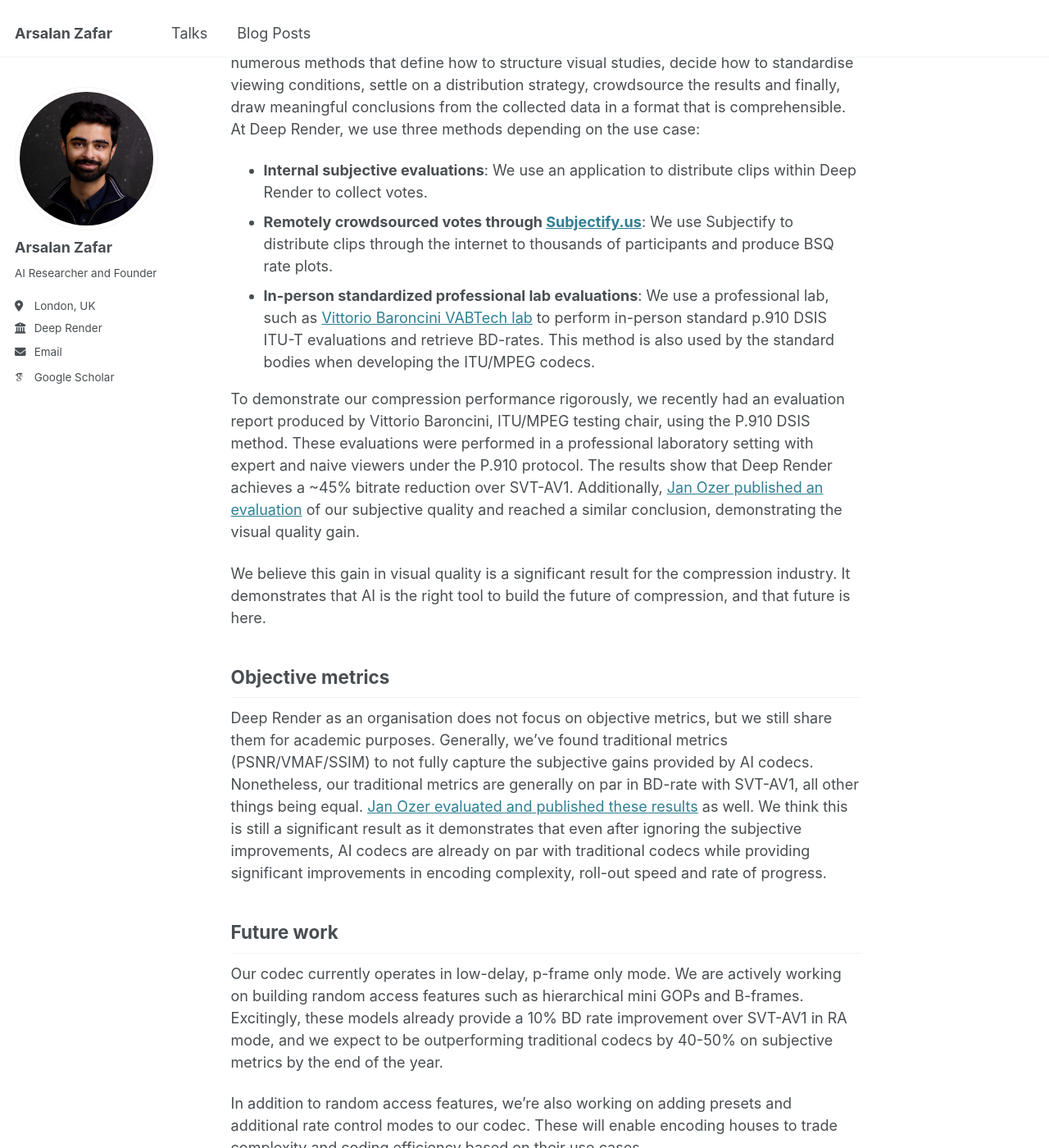
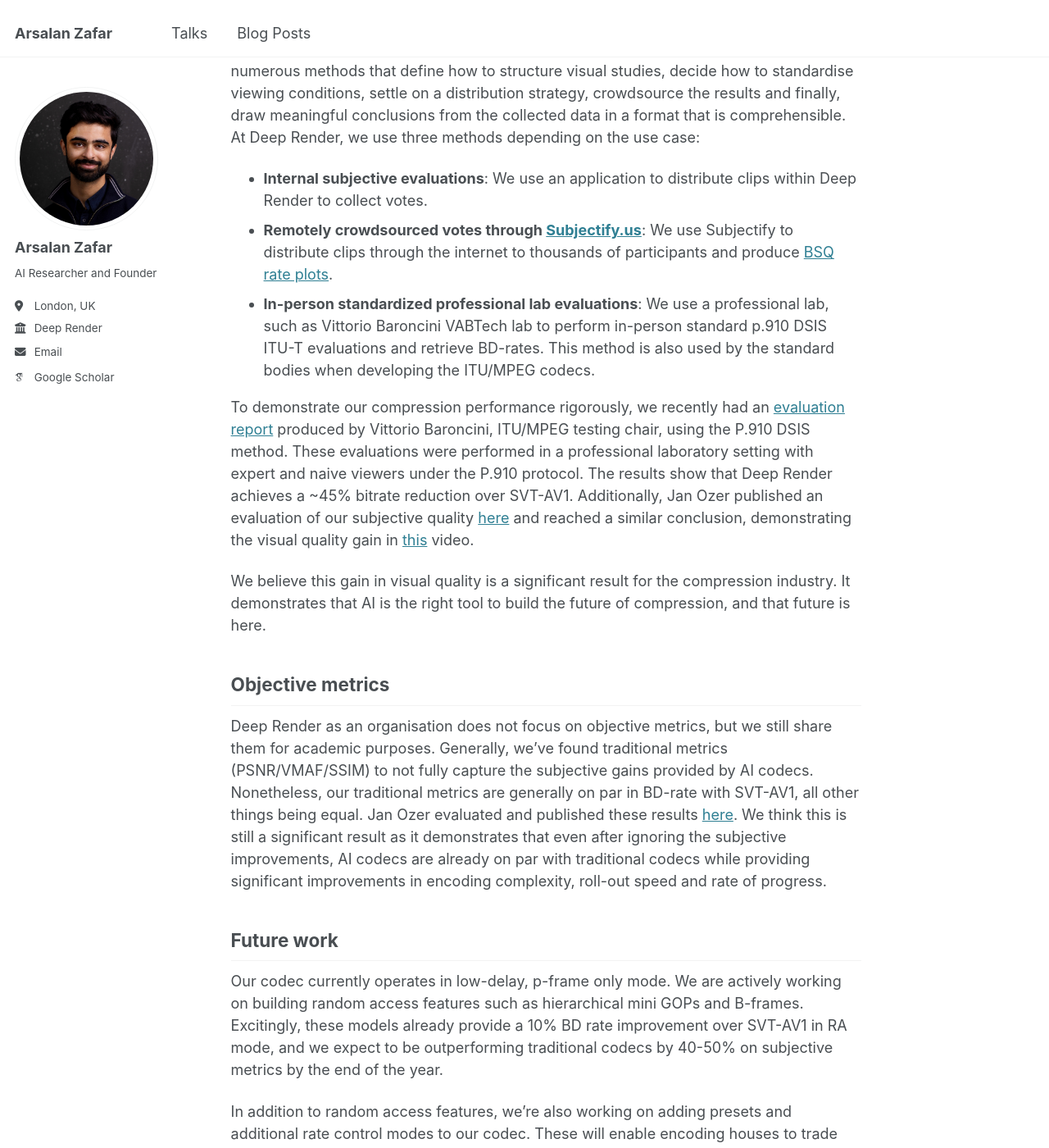
Before and after one commit to Arsalan-zafar/Arsalan-zafar.github.io, a Jekyll site: the page built from _posts/2025-05-22-What-We've-Built-(So-Far).md, in a window 1280 px wide and 1400 px high, scrolled down 798 px. Shown: the whole window at 82% size. Built offline with Jekyll 4.4.1, drawn with Linux system fonts in a browser that asks for light colours; some web fonts are replaced; some of the changed text lies outside the part shown.

Commit message:
fixed blog issues

```diff
--- a/_posts/2025-05-22-What-We've-Built-(So-Far).md
+++ b/_posts/2025-05-22-What-We've-Built-(So-Far).md
@@ -9,9 +9,9 @@ tags:
 published: True
 ---
 
-Deep Render was built from the ground up to develop a production ready codec. We focused on developing an AI codec with low computational complexity and high compression efficiency. We worked with a relentless product focus, efficient tooling and process driven research. After 4 years in the trenches, we have developed a codec that can achieve real-time encode and decode with over 45% BD rate saving w.r.t. SVT-AV1. In other words, the world's first AI codec.
+Deep Render was built from the [ground up](https://arsalan-zafar.github.io/posts/2024/04/solving-ai-based-compression/) to develop a production ready codec. We focused on developing an AI codec with low computational complexity and high compression efficiency. We worked with a relentless product focus, efficient tooling and process driven research. After 4 years in the trenches, we have developed a codec that can achieve real-time encode and decode with over 45% BD rate saving w.r.t. SVT-AV1. In other words, the world's first AI codec.
 
-To demonstrate what we've built so far, we've made our visual comparison app ([eval.deeprender.ai](https://eval.deeprender.ai)) public - so everyone can assess our visual quality. We've also recently had [Jan Ozer](https://www.linkedin.com/in/jan-ozer/) (streaming media) and [Vittorio Baroncini](https://fub.academia.edu/VittorioBaroncini/CurriculumVitae) (ITU and MPEG testing chair) test our codec and compression performance claims. In this blog, I'll highlight our key achievements to date and touch on what we're working towards now.
+To demonstrate what we've built so far, we've made our visual comparison app ([eval.deeprender.ai](https://eval.deeprender.ai)) public - so everyone can assess our visual quality. We've also recently had [Jan Ozer](https://www.linkedin.com/in/jan-ozer/) (streaming media) and [Vittorio Baroncini](https://fub.academia.edu/VittorioBaroncini/CurriculumVitae) (ITU and MPEG testing chair) test our [codec and compression performance claims](https://streaminglearningcenter.com/codecs/deep-render-an-ai-codec-that-encodes-in-ffmpeg-plays-in-vlc-and-outperforms-svt-av1.html). In this blog, I'll highlight our key achievements to date and touch on what we're working towards now.
 
 # Compression efficiency
 
@@ -22,16 +22,16 @@ Our primary focus for compression efficiency is with respect to visual quality,
 Verifying visual quality can be difficult, tedious and expensive. We have to pick between numerous methods that define how to structure visual studies, decide how to standardise viewing conditions, settle on a distribution strategy, crowdsource the results and finally, draw meaningful conclusions from the collected data in a format that is comprehensible. At Deep Render, we use three methods depending on the use case:
 
 * **Internal subjective evaluations**: We use an application to distribute clips within Deep Render to collect votes.
-* **Remotely crowdsourced votes through [Subjectify.us](https://subjectify.us)**: We use Subjectify to distribute clips through the internet to thousands of participants and produce BSQ rate plots.
-* **In-person standardized professional lab evaluations**: We use a professional lab, such as [Vittorio Baroncini VABTech lab](https://fub.academia.edu/VittorioBaroncini/CurriculumVitae) to perform in-person standard p.910 DSIS ITU-T evaluations and retrieve BD-rates. This method is also used by the standard bodies when developing the ITU/MPEG codecs.
+* **Remotely crowdsourced votes through [Subjectify.us](https://subjectify.us)**: We use Subjectify to distribute clips through the internet to thousands of participants and produce [BSQ rate plots](https://www.researchgate.net/publication/340060891_BSQ-rate_a_new_approach_for_video-codec_performance_comparison_and_drawbacks_of_current_solutions).
+* **In-person standardized professional lab evaluations**: We use a professional lab, such as Vittorio Baroncini VABTech lab to perform in-person standard p.910 DSIS ITU-T evaluations and retrieve BD-rates. This method is also used by the standard bodies when developing the ITU/MPEG codecs.
 
-To demonstrate our compression performance rigorously, we recently had an evaluation report produced by Vittorio Baroncini, ITU/MPEG testing chair, using the P.910 DSIS method. These evaluations were performed in a professional laboratory setting with expert and naive viewers under the P.910 protocol. The results show that Deep Render achieves a ~45% bitrate reduction over SVT-AV1. Additionally, [Jan Ozer published an evaluation](https://www.linkedin.com/in/jan-ozer/) of our subjective quality and reached a similar conclusion, demonstrating the visual quality gain.
+To demonstrate our compression performance rigorously, we recently had an [evaluation report](https://drive.google.com/file/d/1eU3gsBxfEFowRzxVYGcrsGK8BxgJLOe3/view) produced by Vittorio Baroncini, ITU/MPEG testing chair, using the P.910 DSIS method. These evaluations were performed in a professional laboratory setting with expert and naive viewers under the P.910 protocol. The results show that Deep Render achieves a ~45% bitrate reduction over SVT-AV1. Additionally, Jan Ozer published an evaluation of our subjective quality [here](https://streaminglearningcenter.com/codecs/deep-render-an-ai-codec-that-encodes-in-ffmpeg-plays-in-vlc-and-outperforms-svt-av1.html) and reached a similar conclusion, demonstrating the visual quality gain in [this](https://www.youtube.com/watch?v=D49ckpIoXB8&t=2s&ab_channel=JanOzer) video.
 
 We believe this gain in visual quality is a significant result for the compression industry. It demonstrates that AI is the right tool to build the future of compression, and that future is here.
 
 ## Objective metrics
 
-Deep Render as an organisation does not focus on objective metrics, but we still share them for academic purposes. Generally, we've found traditional metrics (PSNR/VMAF/SSIM) to not fully capture the subjective gains provided by AI codecs. Nonetheless, our traditional metrics are generally on par in BD-rate with SVT-AV1, all other things being equal. [Jan Ozer evaluated and published these results](https://www.linkedin.com/in/jan-ozer/) as well. We think this is still a significant result as it demonstrates that even after ignoring the subjective improvements, AI codecs are already on par with traditional codecs while providing significant improvements in encoding complexity, roll-out speed and rate of progress.
+Deep Render as an organisation does not focus on objective metrics, but we still share them for academic purposes. Generally, we've found traditional metrics (PSNR/VMAF/SSIM) to not fully capture the subjective gains provided by AI codecs. Nonetheless, our traditional metrics are generally on par in BD-rate with SVT-AV1, all other things being equal. Jan Ozer evaluated and published these results [here](https://streaminglearningcenter.com/codecs/deep-render-an-ai-codec-that-encodes-in-ffmpeg-plays-in-vlc-and-outperforms-svt-av1.html). We think this is still a significant result as it demonstrates that even after ignoring the subjective improvements, AI codecs are already on par with traditional codecs while providing significant improvements in encoding complexity, roll-out speed and rate of progress.
 
 ## Future work
 
@@ -41,15 +41,15 @@ In addition to random access features, we're also working on adding presets and
 
 # Computational complexity
 
-A key critique of AI codecs is their inability to encode and decode without expensive GPUs. This is true for AI compression modes in academia, such as DCVC series from Microsoft, however, as demonstrated by [Jan's testing](https://www.linkedin.com/in/jan-ozer/), Deep Render's AI codec can seamlessly and efficiently encode and decode on everyday, widely available hardware while providing 45% BD rate gains. Without a doubt, this has been a key achievement of our team. Without this capability, AI codecs remain a mythical technology only future generations will unlock.
+A key critique of AI codecs is their inability to encode and decode without expensive GPUs. This is true for AI compression modes in academia, such as[DCVC](https://github.com/microsoft/DCVC) series from Microsoft, however, as demonstrated by Jan's testing, Deep Render's AI codec can seamlessly and efficiently encode and decode on everyday, widely available hardware while providing 45% BD rate gains. Without a doubt, this has been a key achievement of our team. Without this capability, AI codecs remain a mythical technology only future generations will unlock.
 
 ## Encode & Decode
 
-When encoding and decoding on Apple M series chips, our codec was able to achieve 22 and 70+ respectively as [verified by Jan Ozer](https://www.linkedin.com/in/jan-ozer/). Internally, we have models that can hit 30+ and 100+ fps on encode and decode respectively which will go into production later this year. These internal models have benefited from research breakthroughs in the past two months, unlocking significant computational efficiency gains. Achieving a decode speed of 100 FPS on widely available hardware while providing a 45% BD-rate gain over AV1 demonstrates that AI is the right tool for compression and AI codecs are imminently ready to dominate the codec industry, with Deep Render leading the charge.
+When encoding and decoding on Apple M series chips, our codec was able to achieve 22 and 70+ respectively as verified by Jan Ozer [here](https://www.youtube.com/watch?v=D49ckpIoXB8&t=2s&ab_channel=JanOzer). Internally, we have models that can hit 30+ and 100+ fps on encode and decode respectively which will go into production later this year. These internal models have benefited from research breakthroughs in the past two months, unlocking significant computational efficiency gains. Achieving a decode speed of 100 FPS on widely available hardware while providing a 45% BD-rate gain over AV1 demonstrates that AI is the right tool for compression and AI codecs are imminently ready to dominate the codec industry, with Deep Render leading the charge.
 
 ## BDT (Battery drain time)
 
-Besides encode and decode speed, the concept of battery drain time is important for a production ready codec. Battery drain time is defined as the time taken to drain the battery from 100% to 0% on a given device while playing back a sequence. On phones from the last three years, our next production model will be able to achieve up to 15 hours of BDT, while the dav1d decoder is able to achieve around 16-18 hours, all other things being equal. Even though the dav1d decoder currently beats out Deep Render, we don't see this as an issue since we're seeing an impressive and consistent reduction in computational complexity every quarter. We also believe that a BDT of 15 hours on phones is above the threshold for widespread deployment.
+Besides encode and decode speed, the concept of battery drain time is important for a production ready codec. Battery drain time is defined as the time taken to drain the battery from 100% to 0% on a given device while playing back a sequence. On phones from the last three years, our next production model will be able to achieve up to 15 hours of BDT, while the dav1d decoder is able to achieve around 16-18 hours, all other things being equal. Even though the dav1d decoder currently beats out Deep Render, we don’t see this as an issue since we’re seeing an impressive and consistent reduction in computational complexity every quarter. We also believe that a BDT of 15 hours on phones is above the threshold for widespread deployment.
 
 ## Future work
 
@@ -61,15 +61,15 @@ A key attraction of the Deep Render codec is that it does not require specialise
 
 Firstly, Deep Render is decoupled from the custom hardware development and adoption cycles as it does not require them for efficient encoding and decoding. Already, there are billions of devices that can encode and decode our AI codec efficiently. What's even more exciting is the rate at which the capability of these NPUs is improving. In the last four years, Apple NPUs have gone from 11 TOPs to 35 TOPs, Qualcomm NPUs from 26 to 50 TOPs and Intel NPUs will be going from 11 TOPs in Meteor Lake to 50+ in Lunar and Panther Lake chips. Deep Render can easily leverage this trend to further improve compression performance, BDT, and playback frame rates.
 
-Secondly, since our codec is essentially a software codec, we can readily deploy improved codecs with a higher frequency as we unlock more gains through our ongoing research efforts. The current 45% BD rate gain over AV1 is just the start, and we expect our coding gains to continue to improve as we continue to explore the frontier of AI. On top of this, we can build techniques such as specialisation into production systems to really enhance products and improve engagement.
+Secondly, since our codec is essentially a software codec, we can readily deploy improved codecs with a higher frequency as we unlock more gains through our ongoing research efforts. The current 45% BD rate gain over AV1 is just the start, and we expect our coding gains to continue to improve as we continue to explore the frontier of AI. On top of this, we can build techniques such as [specialisation](https://arsalan-zafar.github.io/posts/2025/03/future-of-ai-based-compression/) into production systems to really enhance products and improve engagement.
 
-The codec world is used to having a new codec every 10 years and dealing with a slow adoption curve as hardware lags behind. AI codecs remove these constraints entirely while providing significantly more gains, flexibility and a brighter future.
+The codec world is used to having a new codec every 10 years and dealing with a slow adoption curve as hardware lags behind. AI codecs remove these constraints entirely while providing significantly more gains, flexibility and a brighter future
 
 # Deployability
 
 Having a codec without any deployment infrastructure hinders testing, roll-out and ultimately adoption. Deep Render's Engineering team has been focused on building real world integrations. We've focused on making our AI codec easy to test, playback and deploy.
 
-To allow seamless testing and deployment, we developed FFmpeg binaries and parallel production APIs. Encoded clips are containerised using MP4 containers, ideal for DASH streaming. To stream encoded clips, we support the generation of manifest files (e.g., MPD for DASH) that describe available video qualities, bitrates, segment locations and other metadata. Finally, for playback on edge devices, we support playback through VLC which can playback DASH.
+To allow seamless testing and deployment, we developed [FFmpeg binaries](https://www.youtube.com/watch?v=Bk8iCrvZt5w&ab_channel=JanOzer) and parallel production APIs. Encoded clips are containerised using MP4 containers, ideal for DASH streaming. To stream encoded clips, we support the generation of manifest files (e.g., MPD for DASH) that describe available video qualities, bitrates, segment locations and other metadata. Finally, for playback on edge devices, we support playback through VLC which can playback DASH.
 
 While we think we've made significant progress in our integrations, we're continuing to build out our APIs to enable deeper and wider integration into the compression ecosystem. This year, we're adding a low-power mode to enable wider device reach, additional rate control modes, presets, and random access features.
 
```
Also changed, not shown: other parts of _posts/2025-05-22-What-We've-Built-(So-Far).md (+1 -1 lines).
